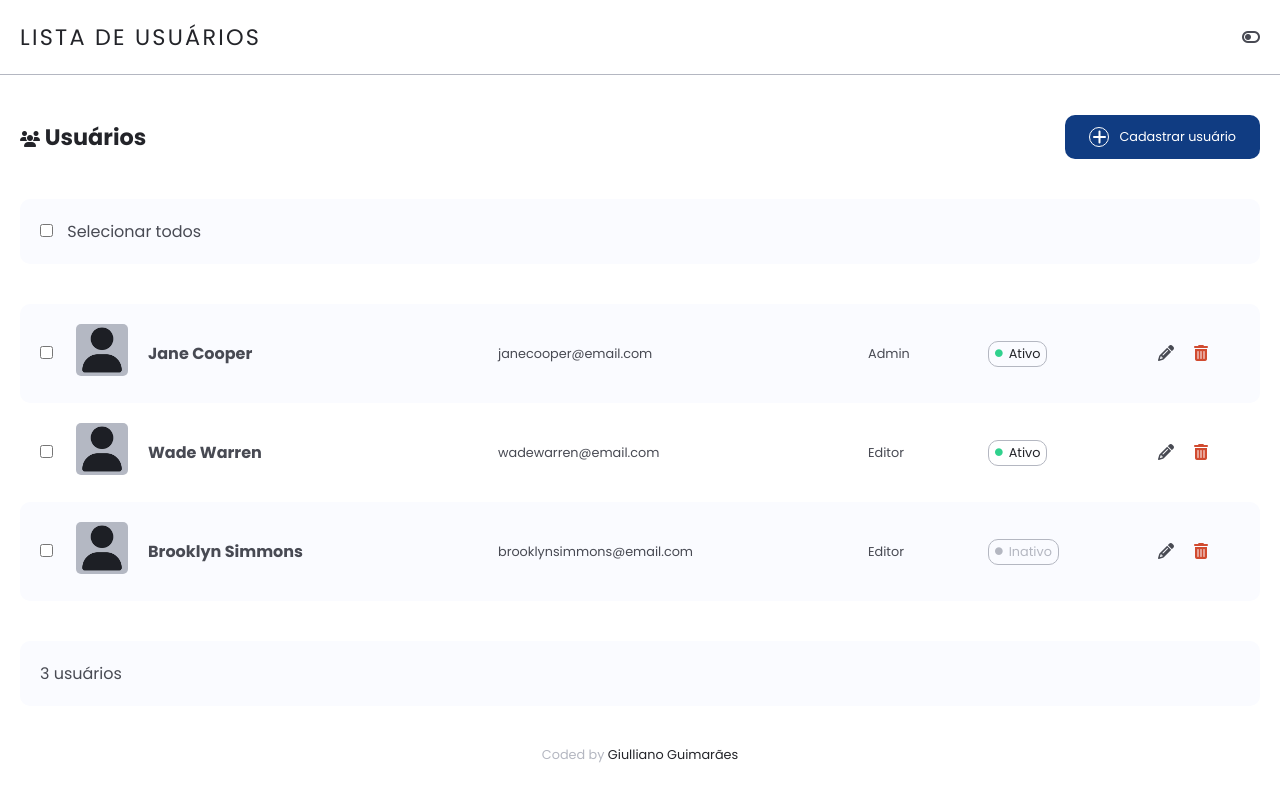
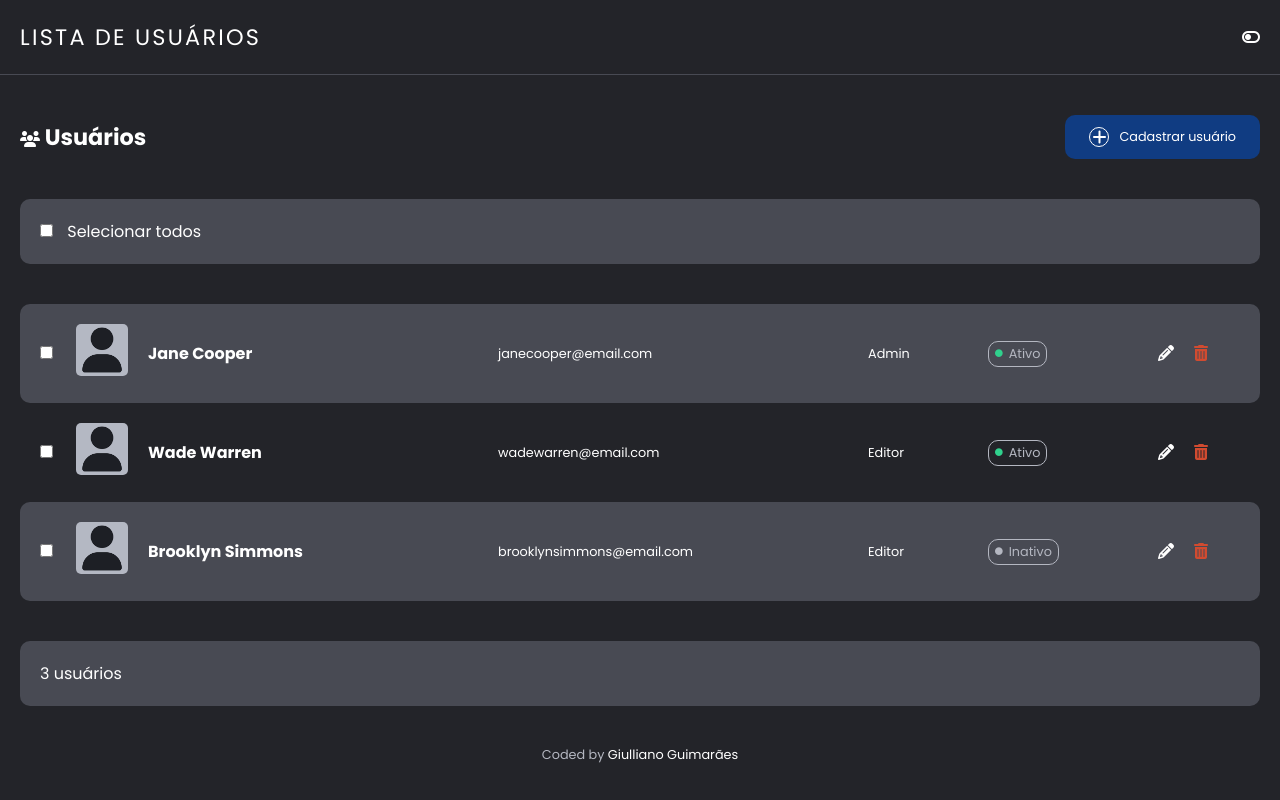
Before and after one commit to giullianoth/users-list-crud, a plain HTML site: page index.html in a window 1280 px wide. Drawn offline with Linux system fonts and the light colour scheme.

Commit message:
Tema escuro

```diff
--- a/assets/styles/scss/_boot.scss
+++ b/assets/styles/scss/_boot.scss
@@ -11,7 +11,18 @@ body {
     color: $font-color-default;
     background-color: $color-background-light;
 
+    @include transition;
+
     h1, h2 {
         color: $color-neutral-grayish-blue-1;
     }
+
+    &.dark_theme {
+        background-color: $color-background-dark;
+        color: $color-white;
+
+        h1, h2 {
+            color: $color-white;
+        }
+    }
 }
--- /dev/null
+++ b/assets/styles/scss/_footer-dark.scss
@@ -0,0 +1,10 @@
+.dark_theme {
+    .main_footer {
+        &_content {
+            @include container;
+            a {
+                color: $color-white;
+            }
+        }
+    }
+}
--- a/assets/styles/scss/_footer.scss
+++ b/assets/styles/scss/_footer.scss
@@ -20,3 +20,5 @@
         }
     }
 }
+
+@import "footer-dark";
--- /dev/null
+++ b/assets/styles/scss/_header-dark.scss
@@ -0,0 +1,5 @@
+.dark_theme {
+    .main_header {
+        border-color: $color-neutral-grayish-blue-2;
+    }
+}
--- a/assets/styles/scss/_header.scss
+++ b/assets/styles/scss/_header.scss
@@ -2,7 +2,7 @@
     @include containerFull;
 
     padding: 20px 0;
-    border-bottom: 1px solid $color-neutral-grayish-blue-3;
+    border-bottom: 1px solid $color-neutral-blue-1;
 
     &_content {
         @include flex(space-between, center, nowrap);
@@ -21,3 +21,5 @@
         }
     }
 }
+
+@import "header-dark";
--- /dev/null
+++ b/assets/styles/scss/_main-dark.scss
@@ -0,0 +1,56 @@
+.dark_theme {
+    .main_users {
+        @include containerFull;
+        margin-top: 40px;
+
+        &_content {
+            &_selectall {
+                background-color: $color-neutral-grayish-blue-2;
+            }
+
+            &_list {
+                &_user {
+                    &:hover, &.selected {
+                        background-color: $color-neutral-grayish-blue-4;
+                    }
+
+                    &:nth-child(odd) {
+                        background-color: $color-neutral-grayish-blue-2;
+
+                        &:hover, &.selected {
+                            background-color: $color-neutral-grayish-blue-4;
+                        }
+                    }
+
+                    &_level, &_status, &_actions {
+                        font-size: $font-size-small;
+                    }
+                    &_status {
+                        button {
+                            color: $color-neutral-grayish-blue-3;
+                            border-color: $color-neutral-grayish-blue-3;
+                        }
+
+                        &.active {
+                            button {
+                                color: $color-neutral-grayish-blue-3;
+                            }
+                        }
+                    }
+
+                    &_actions {
+                        button {
+                            &.edit {
+                                color: $color-white;
+                            }
+                        }
+                    }
+                }
+            }
+
+            &_count {
+                background-color: $color-neutral-grayish-blue-2;
+            }
+        }
+    }
+}
--- a/assets/styles/scss/_main.scss
+++ b/assets/styles/scss/_main.scss
@@ -55,6 +55,7 @@
             margin-bottom: 40px;
 
             @include borderRadius;
+            @include transition;
 
             @include setResponsiveDesign(900px) {
                 padding: 20px;
@@ -248,6 +249,7 @@
             margin: 40px 0;
 
             @include borderRadius;
+            @include transition;
 
             @include setResponsiveDesign(900px) {
                 padding: 20px;
@@ -255,3 +257,5 @@
         }
     }
 }
+
+@import "main-dark";
--- a/assets/styles/scss/_variables.scss
+++ b/assets/styles/scss/_variables.scss
@@ -17,6 +17,10 @@ $color-tertiary-error:   #D14B30;
 
 $color-background-light: $color-white;
 
+//Dark theme
+$color-background-dark: $color-neutral-grayish-blue-1;
+$color-neutral-grayish-blue-4: #8D8F96;
+
 // FONT
 $font-poppins: 'Poppins', sans-serif;
 
--- a/index.html
+++ b/index.html
@@ -9,7 +9,7 @@
     <script src="https://kit.fontawesome.com/fe0ca3f893.js" crossorigin="anonymous"></script>
     <link rel="stylesheet" href="assets/styles/css/style.css">
 </head>
-<body>
+<body class="dark_theme">
     <header class="main_header">
         <div class="main_header_content">
             <div class="main_header_content_title">
```
Also changed, not shown: assets/styles/css/style.css, assets/styles/css/style.min.css.
